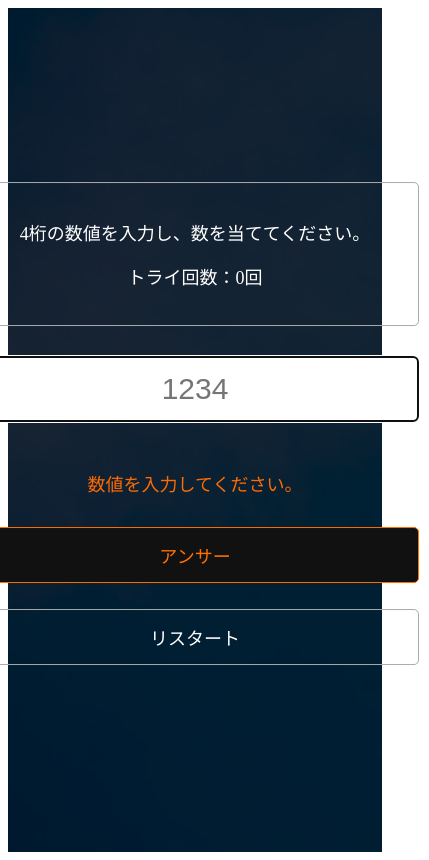
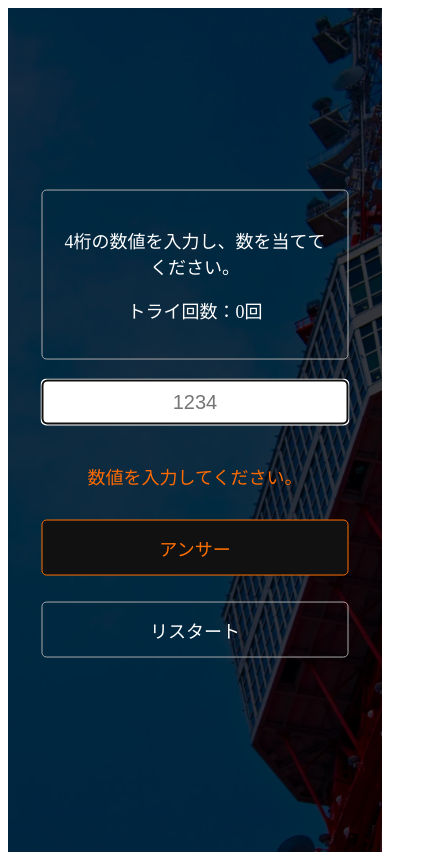
Before and after one commit to BASICEXE/num-game, a Vue app: page / in a window 390 px wide. Shown: the whole page, 429 px wide, since content can reach past the window. Built offline with nearby package versions, Linux system fonts and the light colour scheme.

Commit message:
[change] 見た目を調整

```diff
--- a/src/css/style.styl
+++ b/src/css/style.styl
@@ -1,8 +1,11 @@
+*
+  box-sizing: border-box;
 html
-  font-size: 10px
+  font-size: 62.5%;
 #app
   background-image: url('../assets/main.jpg')
   background-size: cover;
+  background-position: center top;
   position: relative;
   height: 100vh;
   color: #fff;
@@ -10,7 +13,7 @@ html
   &:after
     content: '';
     display: block;
-    background-color: rgba(0,0,0,0.8);
+    background-color: rgba(0,0,0,0.75);
     position: absolute;
     top: 0;
     bottom: 0;
@@ -27,9 +30,11 @@ html
   border-radius: 5px
   padding: 0.5em 1em
   margin: 1em auto
-  font-size: 3rem
   text-align: center
   color: #fff;
+  font-size: 3rem
+  @media screen and (max-width: 767px)
+    font-size: 2rem
 .errorMessage
   color: #ff6b00
   margin-bottom: 1em
```
